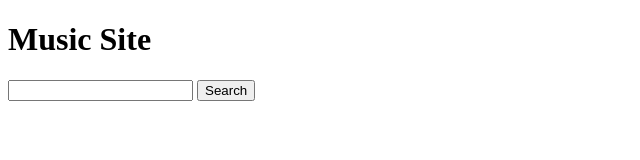
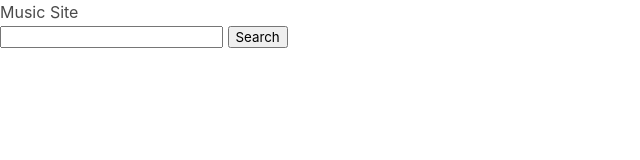
Before and after one commit to Momentum-Team-10/itunes-search-app-jimbandrews, a website: page index.html in a window 1280 px wide. Shown: the whole page, without its empty margins (0-640 px from the left). Drawn offline with nearby package versions, Linux system fonts and the light colour scheme.

Commit message:
added bulma css link, and reorganized head elements in html; created css stylesheet

```diff
--- a/index.html
+++ b/index.html
@@ -4,8 +4,9 @@
 <head>
     <meta charset="UTF-8">
     <meta name="viewport" content="width=device-width, initial-scale=1.0">
+    <title>Music Search</title>
+    <link rel="stylesheet" href="node_modules/bulma/css/bulma.css">
     <script src="main.js" defer></script>
-    <title>Music Search</title>
 </head>
 
 <body>
```
Also changed, not shown: style.css (added).
